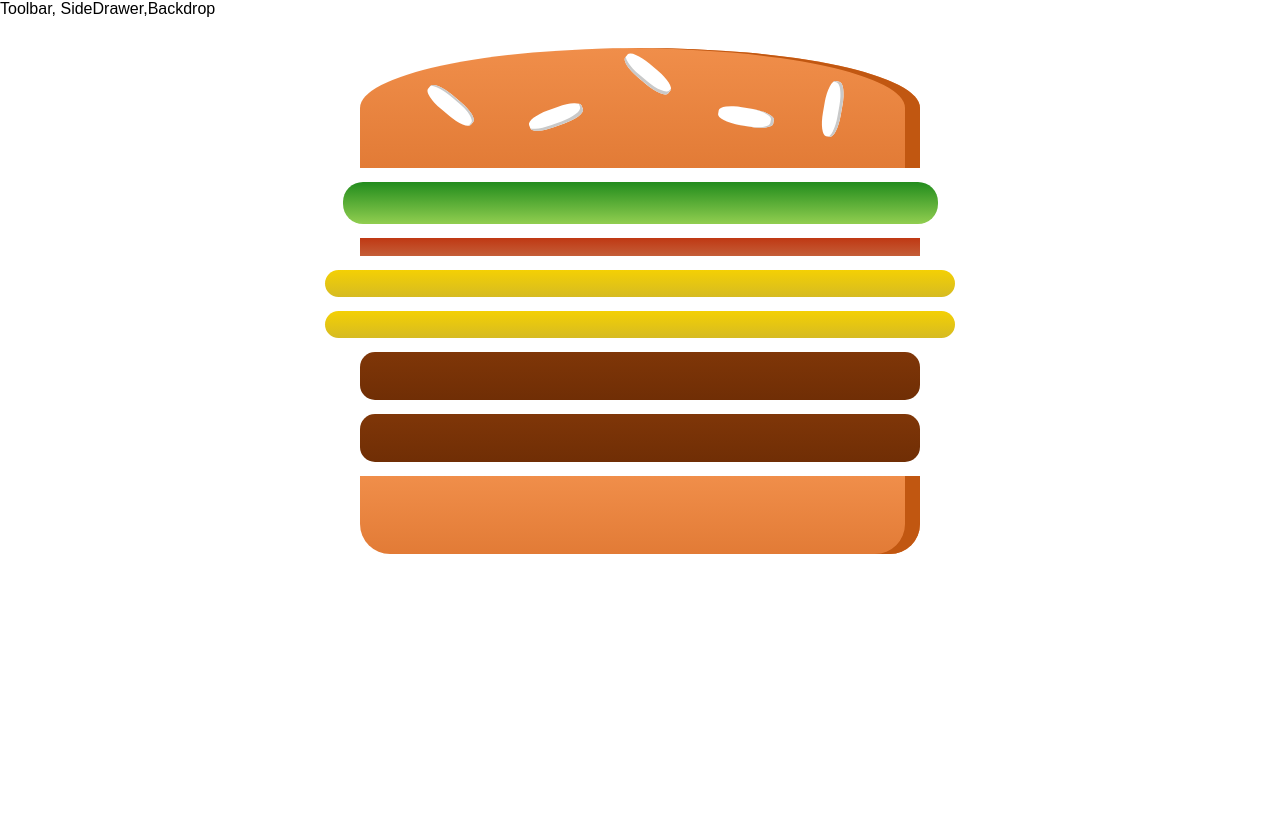
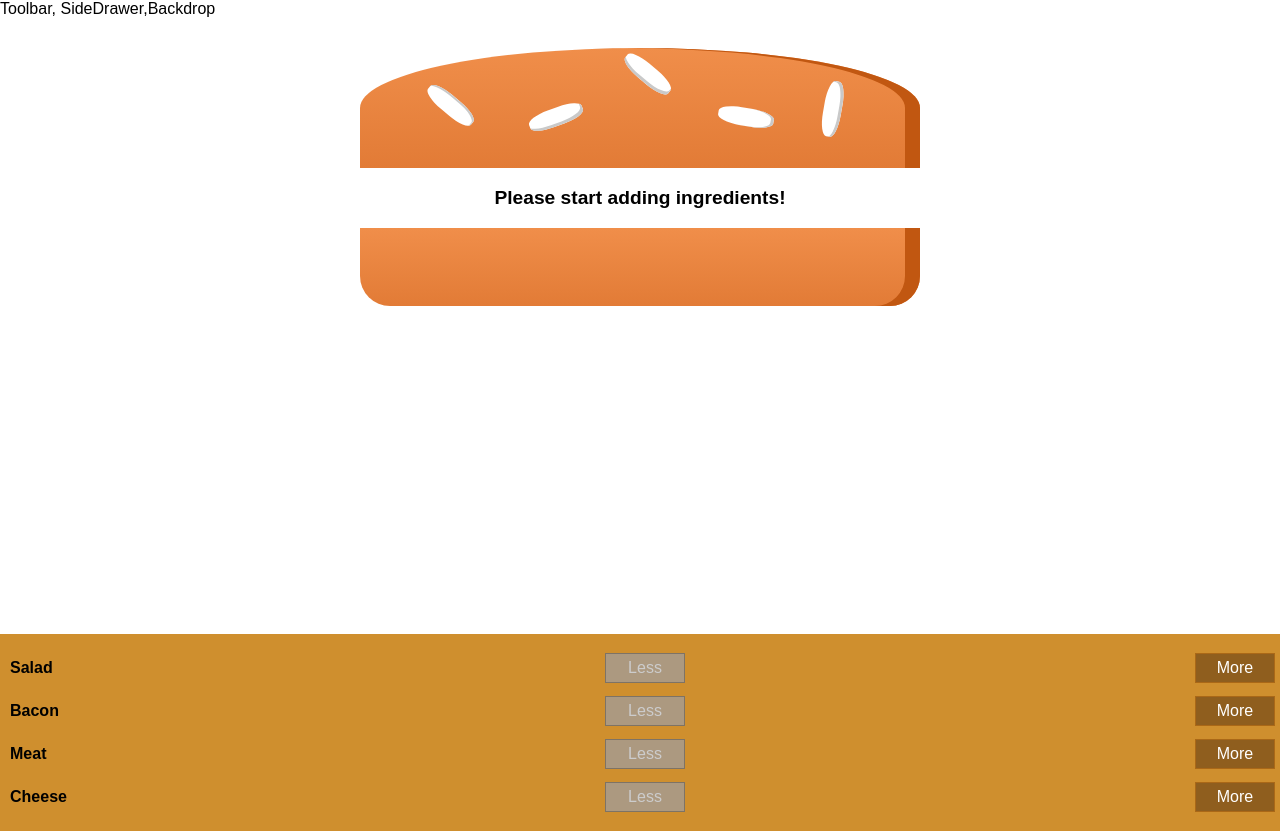
Before and after one commit to titisatyam/Buger-Builder-Todo, a React app: page / in a window 1280 px wide. Before the commit the page ends 800 px from the top, so only its background shows below. Built offline with nearby package versions, Linux system fonts and the light colour scheme.

Commit message:
user can add and remove ingredient in burger and create BuildControl

```diff
--- /dev/null
+++ b/src/components/Burger/BuildControls/BuildControl/BuildControl.js
@@ -0,0 +1,12 @@
+import React from 'react';
+import classes from './BuildControl.css';
+
+const buildControl = (props) => (
+    <div className={classes.BuildControl}>
+        <div className={classes.Label}>{props.label}</div>
+        <button className={classes.Less} onClick={props.removed} disabled={props.disabled}>Less</button>
+        <button className={classes.More} onClick={props.added}>More</button>
+    </div>
+);
+
+export default buildControl;
--- /dev/null
+++ b/src/components/Burger/BuildControls/BuildControls.js
@@ -0,0 +1,26 @@
+import React from 'react';
+import classes from './BuildControls.css';
+import BuildControl from './BuildControl/BuildControl';
+
+
+const controls = [
+    {label:'Salad', type:'salad'},
+    {label:'Bacon', type:'bacon'},
+    {label:'Meat', type:'meat'},
+    {label:'Cheese', type:'cheese'}
+];
+
+const buildControls = (props) => (
+    <div className={classes.BuildControls}>
+        {controls.map(ctrl => (
+                <BuildControl
+                    key={ctrl.label}
+                    label={ctrl.label}
+                    added={() => props.ingredientAdded(ctrl.type)}
+                    removed={()=>props.ingredientRemoved(ctrl.type)}
+                    disabled ={props.disabled[ctrl.type]}/>
+        ))}
+    </div>
+);
+
+export default buildControls;
--- a/src/components/Burger/Burger.js
+++ b/src/components/Burger/Burger.js
@@ -4,16 +4,23 @@
 
 const burger = (props) => {
     // Object to an array
-    const transformIngredient = Object.keys(props.ingredients)
+    let transformedIngredients = Object.keys(props.ingredients)
         .map(igKey => {
             return [...Array(props.ingredients[igKey])].map((_,i)=>{
                 return <BurgerIngredient key={igKey + i} type={igKey}/>;
             });
-        });
+        })
+        .reduce((arr,el)=> {
+            return arr.concat(el)
+        },[]);
+
+        if(transformedIngredients.length === 0){
+            transformedIngredients = <p>Please start adding ingredients!</p>
+        }
     return(
         <div className={classes.Burger}>
             <BurgerIngredient type="bread-top"/>
-            {transformIngredient}
+            {transformedIngredients}
             <BurgerIngredient type="bread-bottom"/>
         </div>
     );
--- a/src/containers/BurgerBuilder/BurgerBuilder.js
+++ b/src/containers/BurgerBuilder/BurgerBuilder.js
@@ -1,6 +1,14 @@
 import React,{ Component } from 'react';
 import Aux from '../../hoc/Aux';
 import Burger from '../../components/Burger/Burger';
+import BuildControls from '../../components/Burger/BuildControls/BuildControls';
+
+const INGREDIENT_PRICES = {
+    salad:0.5,
+    cheese:0.4,
+    meat: 1.3,
+    bacon:0.7
+};
 class BurgerBuilder extends Component {
     // constructor(props){
     //     super(props);
@@ -9,16 +17,60 @@
 
     state = {
         ingredients : {
-            salad:1,
-            bacon:1,
-            cheese:2,
-            meat:2
+            salad:0,
+            bacon:0,
+            cheese:0,
+            meat:0
+        },
+        totalPrice: 4
+    }
+
+    addIngredientHandler = (type) => {
+        const oldCount = this.state.ingredients[type];
+        const updatedCount = oldCount +1;
+        const updatedIngredients = {
+            ...this.state.ingredients
+        };
+
+        updatedIngredients[type] = updatedCount;
+
+        const priceAddition =  INGREDIENT_PRICES[type];
+        const oldPrice = this.state.totalPrice;
+        const newPrice = oldPrice + priceAddition;
+        this.setState({totalPrice: newPrice, ingredients: updatedIngredients});
+    }
+
+    removeIngredientHandler = (type) => {
+        const oldCount = this.state.ingredients[type];
+        if(oldCount <= 0){
+            return;
         }
+        const updatedCount = oldCount -  1;
+        const updatedIngredients = {
+            ...this.state.ingredients
+        };
+
+        updatedIngredients[type] = updatedCount;
+
+        const priceDeduction =  INGREDIENT_PRICES[type];
+        const oldPrice = this.state.totalPrice;
+        const newPrice = oldPrice - priceDeduction;
+        this.setState({totalPrice: newPrice, ingredients: updatedIngredients});
     }
     render(){
+        const  disableInfo = {
+            ...this.state.ingredients
+        };
+        for(let key in disableInfo){
+            disableInfo[key] = disableInfo[key] <= 0;
+        }
         return(
             <Aux>
                 <Burger  ingredients={this.state.ingredients}/>
+                <BuildControls
+                    ingredientAdded={this.addIngredientHandler}
+                    ingredientRemoved={this.removeIngredientHandler}
+                    disabled = {disableInfo}/>
             </Aux>
         );
     }
```
